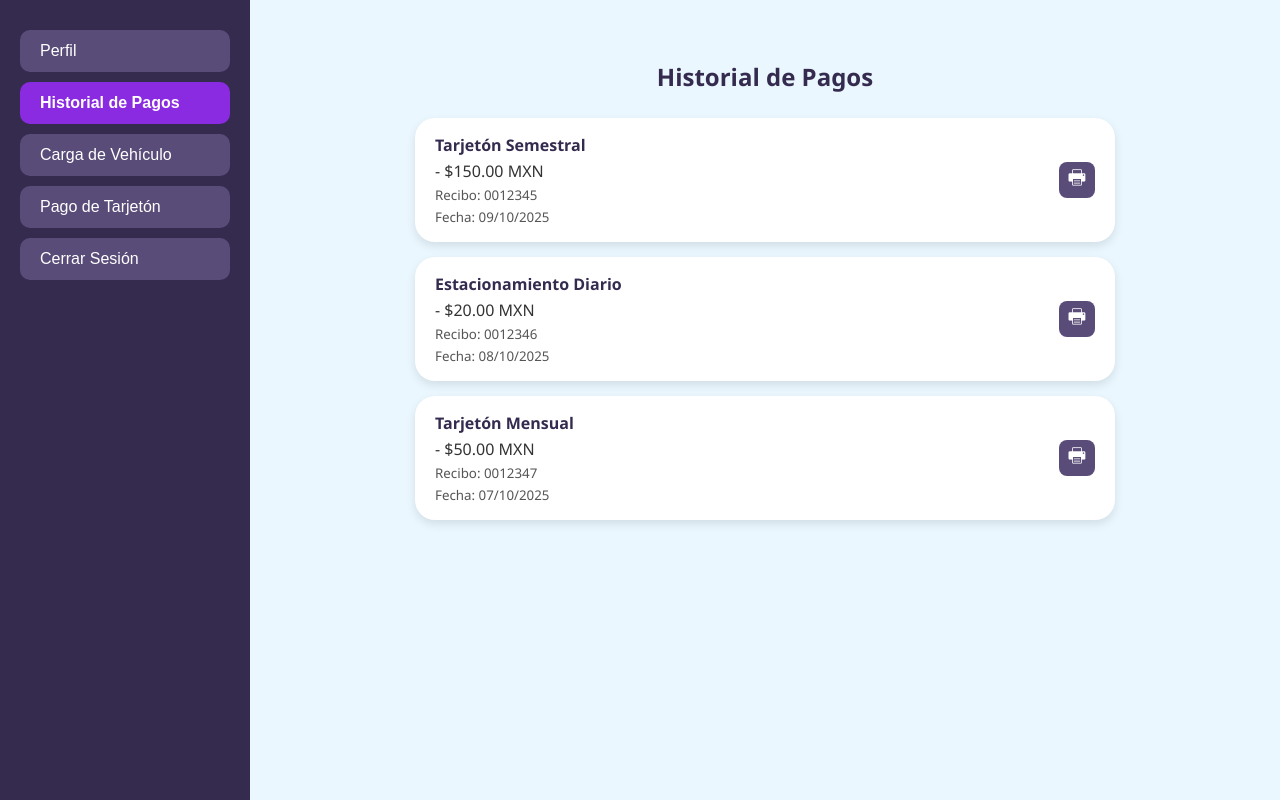
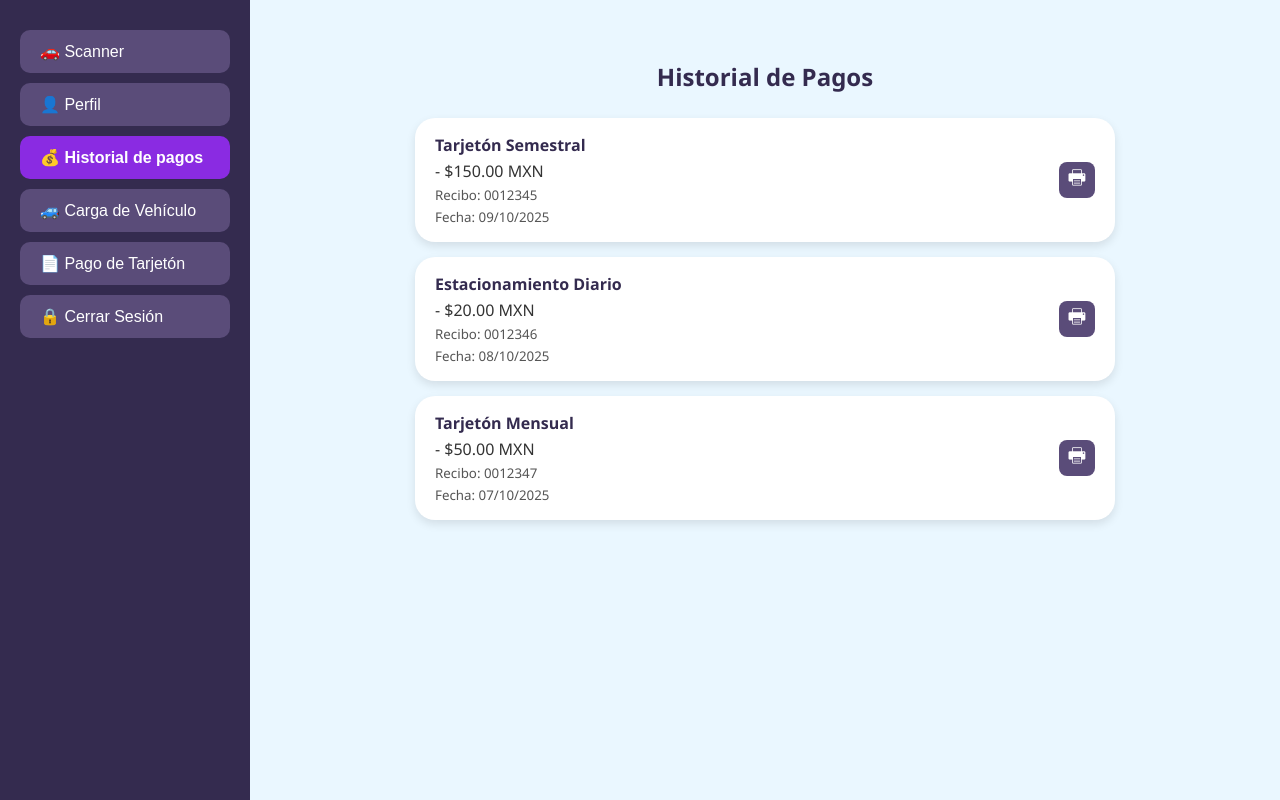
Before and after one commit to alisontirado/estacionatec, a Flask app: page /resumen/pago in a window 1280 px wide. Run offline with Flask 3, Linux system fonts and the light colour scheme; the visitor is signed in with stand-in values (Sample User, id 1).

Commit message:
Add files via upload

```diff
--- a/ESTACIONATEC/templates/pago.html
+++ b/ESTACIONATEC/templates/pago.html
@@ -162,11 +162,12 @@
 </head>
 <body>
   <div class="sidebar">
-    <button>Perfil</button>
-    <button class="active">Historial de Pagos</button>
-    <button>Carga de Vehículo</button>
-    <button>Pago de Tarjetón</button>
-    <button>Cerrar Sesión</button>
+    <button onclick="window.location.href='{{ url_for('scanner') }}'">🚗 Scanner</button>
+        <button onclick="window.location.href='{{ url_for('perfil') }}'">👤 Perfil</button>
+        <button class="active" onclick="window.location.href='{{ url_for('pago') }}'">💰 Historial de pagos</button>
+        <button onclick="window.location.href='{{ url_for('carga_vehiculo') }}'">🚙 Carga de Vehículo</button>
+        <button onclick="window.location.href='{{ url_for('pago_tarjeton') }}'">📄 Pago de Tarjetón</button>
+        <button onclick="window.location.href='{{ url_for('logout') }}'">🔒 Cerrar Sesión</button>
   </div>
 
   <div class="content">
```
